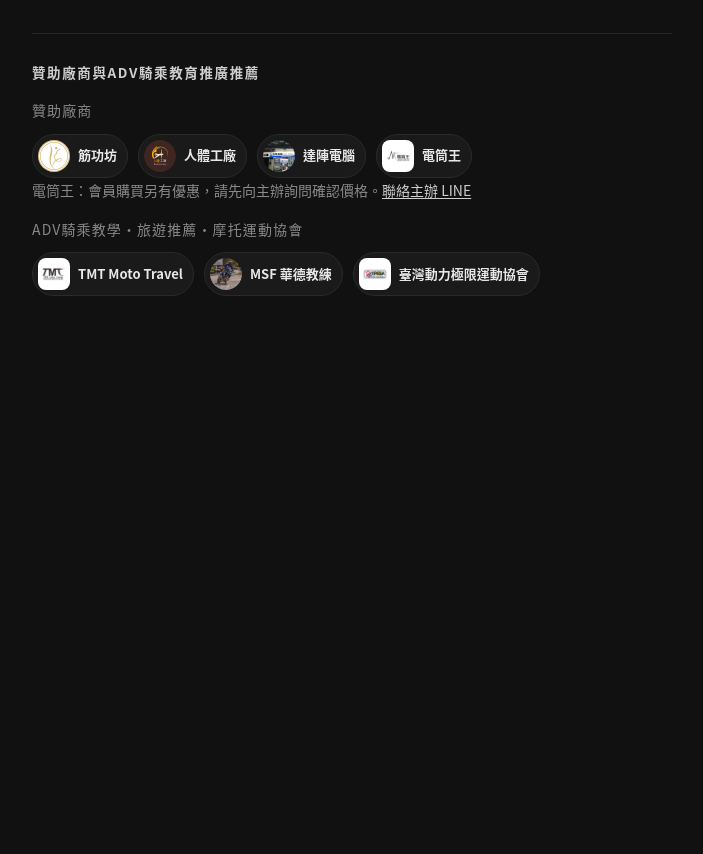
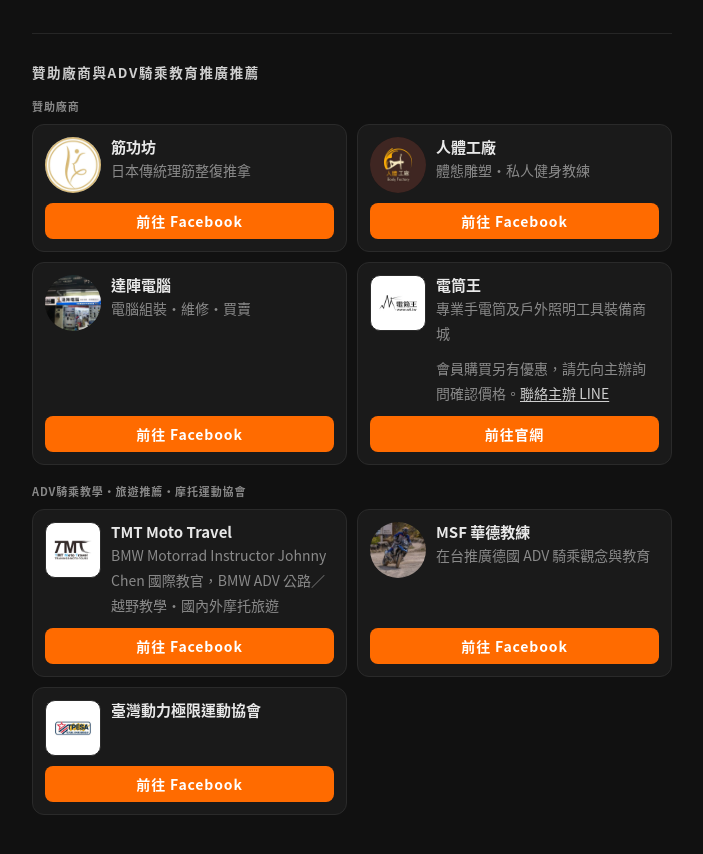
Before and after one commit to Allenchen-GrokBot/gooffroadcamping, a plain HTML site: page index.html in a window 1280 px wide. Shown: the part 1121-1975 px from the top of the page, without its empty margins (288-991 px from the left). Before the commit the page ends 1473 px from the top, so only its background shows below. Drawn offline with Linux system fonts and the light colour scheme.

Commit message:
官網贊助區塊改為附說明的卡片，與報名站一致

```diff
--- a/index.html
+++ b/index.html
@@ -231,78 +231,103 @@
       letter-spacing: .12em;
       color: #cfcfcf;
     }
-    .partners-group { margin: 0 0 14px; }
+    .partners-group { margin: 0 0 18px; }
     .partners-group:last-child { margin-bottom: 0; }
-    .partners-label {
-      margin: 0 0 8px;
+    .partners-group h3 {
+      margin: 0 0 10px;
       font-size: 11px;
       letter-spacing: .08em;
+      font-weight: 600;
       color: #888;
     }
-    .partners-row {
-      list-style: none;
-      margin: 0;
-      padding: 0;
+    .partners-grid {
+      display: grid;
+      grid-template-columns: 1fr;
+      gap: 10px;
+    }
+    .pcard {
       display: flex;
-      flex-wrap: wrap;
-      gap: 8px 10px;
+      flex-direction: column;
+      gap: 10px;
+      padding: 12px;
+      border: 1px solid #2a2a2a;
+      border-radius: 12px;
+      background: #1a1a1a;
+      min-width: 0;
     }
-    .partners-row a {
-      display: inline-flex;
-      align-items: center;
-      gap: 8px;
-      max-width: 100%;
-      padding: 5px 10px 5px 5px;
-      border-radius: 999px;
-      background: #1a1a1a;
-      border: 1px solid #2a2a2a;
-      color: #e8e8e8;
-      text-decoration: none;
-      font-size: 12.5px;
-      line-height: 1.3;
-      font-weight: 600;
-      transition: border-color .15s ease, background .15s ease, color .15s ease;
+    .pcard-top {
+      display: flex;
+      align-items: flex-start;
+      gap: 10px;
+      min-width: 0;
     }
-    .partners-row a:hover,
-    .partners-row a:focus-visible {
-      border-color: var(--orange);
-      color: #fff;
-      background: #222;
-    }
-    .partners-row a:focus-visible {
-      outline: 2px solid var(--orange);
-      outline-offset: 2px;
-    }
-    .partners-row img {
-      width: 32px;
-      height: 32px;
+    .pcard-top img {
+      flex: none;
+      width: 56px;
+      height: 56px;
       object-fit: contain;
       border-radius: 50%;
       background: #111;
-      flex: none;
     }
-    .partners-row img.is-logo {
-      border-radius: 8px;
+    .pcard-top img.is-logo {
+      border-radius: 10px;
       background: #fff;
-      object-fit: contain;
-      padding: 2px;
+      border: 1px solid #2a2a2a;
+      padding: 4px;
     }
-
-    .partners-note {
-      margin: 8px 0 0;
-      font-size: 11px;
+    .pcard-name {
+      margin: 0;
+      font-size: 15px;
+      font-weight: 800;
+      line-height: 1.35;
+      color: #e8e8e8;
+      word-break: break-word;
+    }
+    .pcard-desc {
+      margin: 2px 0 0;
+      font-size: 12.5px;
+      color: #8a8a8a;
+      line-height: 1.5;
+    }
+    .pcard-note {
+      margin: 4px 0 0;
+      font-size: 12px;
+      color: #8a8a8a;
       line-height: 1.55;
-      color: #8a8a8a;
     }
-    .partners-note a {
+    .pcard-note a {
       color: #cfcfcf;
       text-decoration: underline;
       text-underline-offset: 2px;
     }
+    .pcard .btn {
+      display: block;
+      width: 100%;
+      box-sizing: border-box;
+      margin-top: auto;
+      padding: 8px 12px;
+      font-size: 14px;
+      font-weight: 800;
+      letter-spacing: .06em;
+      text-align: center;
+      text-decoration: none;
+      color: #fff;
+      background: var(--orange);
+      border-radius: 8px;
+      transition: background .15s ease;
+    }
+    .pcard .btn:hover,
+    .pcard .btn:focus-visible {
+      background: var(--orange-dark);
+    }
+    .pcard .btn:focus-visible {
+      outline: 2px solid #fff;
+      outline-offset: 2px;
+    }
     @media (min-width: 768px) {
       .partners { margin-top: 36px; padding-top: 28px; }
       .partners h2 { font-size: 13.5px; }
-      .partners-row a { font-size: 13px; }
+      .partners-grid { grid-template-columns: repeat(2, minmax(0, 1fr)); }
     }
   </style>
 </head>
@@ -328,22 +353,84 @@
       <div class="partners" aria-label="贊助廠商與ADV騎乘教育推廣推薦">
         <h2>贊助廠商與ADV騎乘教育推廣推薦</h2>
         <div class="partners-group">
-          <p class="partners-label">贊助廠商</p>
-          <ul class="partners-row">
-          <li><a href="https://www.facebook.com/profile.php?id=100075871546208" target="_blank" rel="noopener sponsored" title="筋功坊　日本傳統理筋整復推拿"><img src="assets/partners/jinggongfang.jpg" alt="" width="32" height="32"><span>筋功坊</span></a></li>
-          <li><a href="https://www.facebook.com/Yujan1994" target="_blank" rel="noopener sponsored" title="人體工廠　體態雕塑・私人健身教練"><img src="assets/partners/renti.jpg" alt="" width="32" height="32"><span>人體工廠</span></a></li>
-          <li><a href="https://www.facebook.com/profile.php?id=100054234081641" target="_blank" rel="noopener sponsored" title="達陣電腦　電腦組裝・維修・買賣"><img src="assets/partners/dajhen.jpg" alt="" width="32" height="32"><span>達陣電腦</span></a></li>
-          <li><a href="https://www.wii.tw/" target="_blank" rel="noopener sponsored" title="電筒王　專業手電筒及戶外照明工具裝備商城"><img src="assets/partners/dian.png" alt="" class="is-logo" width="32" height="32"><span>電筒王</span></a></li>
-          </ul>
-          <p class="partners-note">電筒王：會員購買另有優惠，請先向主辦詢問確認價格。<a href="https://line.me/ti/p/r-mpS4YcJI" target="_blank" rel="noopener">聯絡主辦 LINE</a></p>
+          <h3>贊助廠商</h3>
+          <div class="partners-grid">
+            <article class="pcard">
+              <div class="pcard-top">
+                <img src="assets/partners/jinggongfang.jpg" alt="" width="56" height="56">
+                <div>
+                  <h4 class="pcard-name">筋功坊</h4>
+                  <p class="pcard-desc">日本傳統理筋整復推拿</p>
+                </div>
+              </div>
+              <a class="btn" href="https://www.facebook.com/profile.php?id=100075871546208" target="_blank" rel="noopener sponsored">前往 Facebook</a>
+            </article>
+            <article class="pcard">
+              <div class="pcard-top">
+                <img src="assets/partners/renti.jpg" alt="" width="56" height="56">
+                <div>
+                  <h4 class="pcard-name">人體工廠</h4>
+                  <p class="pcard-desc">體態雕塑・私人健身教練</p>
+                </div>
+              </div>
+              <a class="btn" href="https://www.facebook.com/Yujan1994" target="_blank" rel="noopener sponsored">前往 Facebook</a>
+            </article>
+            <article class="pcard">
+              <div class="pcard-top">
+                <img src="assets/partners/dajhen.jpg" alt="" width="56" height="56">
+                <div>
+                  <h4 class="pcard-name">達陣電腦</h4>
+                  <p class="pcard-desc">電腦組裝・維修・買賣</p>
+                </div>
+              </div>
+              <a class="btn" href="https://www.facebook.com/profile.php?id=100054234081641" target="_blank" rel="noopener sponsored">前往 Facebook</a>
+            </article>
+            <article class="pcard">
+              <div class="pcard-top">
+                <img src="assets/partners/dian.png" alt="" class="is-logo" width="56" height="56">
+                <div>
+                  <h4 class="pcard-name">電筒王</h4>
+                  <p class="pcard-desc">專業手電筒及戶外照明工具裝備商城</p>
+                  <p class="pcard-note">會員購買另有優惠，請先向主辦詢問確認價格。<a href="https://line.me/ti/p/r-mpS4YcJI" target="_blank" rel="noopener">聯絡主辦 LINE</a></p>
+                </div>
+              </div>
+              <a class="btn" href="https://www.wii.tw/" target="_blank" rel="noopener sponsored">前往官網</a>
+            </article>
+          </div>
         </div>
         <div class="partners-group">
-          <p class="partners-label">ADV騎乘教學・旅遊推薦・摩托運動協會</p>
-          <ul class="partners-row">
-          <li><a href="https://www.facebook.com/tmtmototravel" target="_blank" rel="noopener" title="TMT Moto Travel　BMW Motorrad Instructor Johnny Chen 國際教官，BMW ADV 公路／越野教學・國內外摩托旅遊"><img src="assets/partners/johnny.jpg" alt="" class="is-logo" width="32" height="32"><span>TMT Moto Travel</span></a></li>
-          <li><a href="https://www.facebook.com/profile.php?id=100091336251988" target="_blank" rel="noopener" title="MSF 華德教練　在台推廣德國 ADV 騎乘觀念與教育"><img src="assets/partners/msf.jpg" alt="" width="32" height="32"><span>MSF 華德教練</span></a></li>
-          <li><a href="https://www.facebook.com/groups/794806212999828/" target="_blank" rel="noopener" title="臺灣動力極限運動協會"><img src="assets/partners/dongli.png" alt="" class="is-logo" width="32" height="32"><span>臺灣動力極限運動協會</span></a></li>
-          </ul>
+          <h3>ADV騎乘教學・旅遊推薦・摩托運動協會</h3>
+          <div class="partners-grid">
+            <article class="pcard">
+              <div class="pcard-top">
+                <img src="assets/partners/johnny.jpg" alt="" class="is-logo" width="56" height="56">
+                <div>
+                  <h4 class="pcard-name">TMT Moto Travel</h4>
+                  <p class="pcard-desc">BMW Motorrad Instructor Johnny Chen 國際教官，BMW ADV 公路／越野教學・國內外摩托旅遊</p>
+                </div>
+              </div>
+              <a class="btn" href="https://www.facebook.com/tmtmototravel" target="_blank" rel="noopener">前往 Facebook</a>
+            </article>
+            <article class="pcard">
+              <div class="pcard-top">
+                <img src="assets/partners/msf.jpg" alt="" width="56" height="56">
+                <div>
+                  <h4 class="pcard-name">MSF 華德教練</h4>
+                  <p class="pcard-desc">在台推廣德國 ADV 騎乘觀念與教育</p>
+                </div>
+              </div>
+              <a class="btn" href="https://www.facebook.com/profile.php?id=100091336251988" target="_blank" rel="noopener">前往 Facebook</a>
+            </article>
+            <article class="pcard">
+              <div class="pcard-top">
+                <img src="assets/partners/dongli.png" alt="" class="is-logo" width="56" height="56">
+                <div>
+                  <h4 class="pcard-name">臺灣動力極限運動協會</h4>
+                </div>
+              </div>
+              <a class="btn" href="https://www.facebook.com/groups/794806212999828/" target="_blank" rel="noopener">前往 Facebook</a>
+            </article>
+          </div>
         </div>
       </div>
     </div>
```
